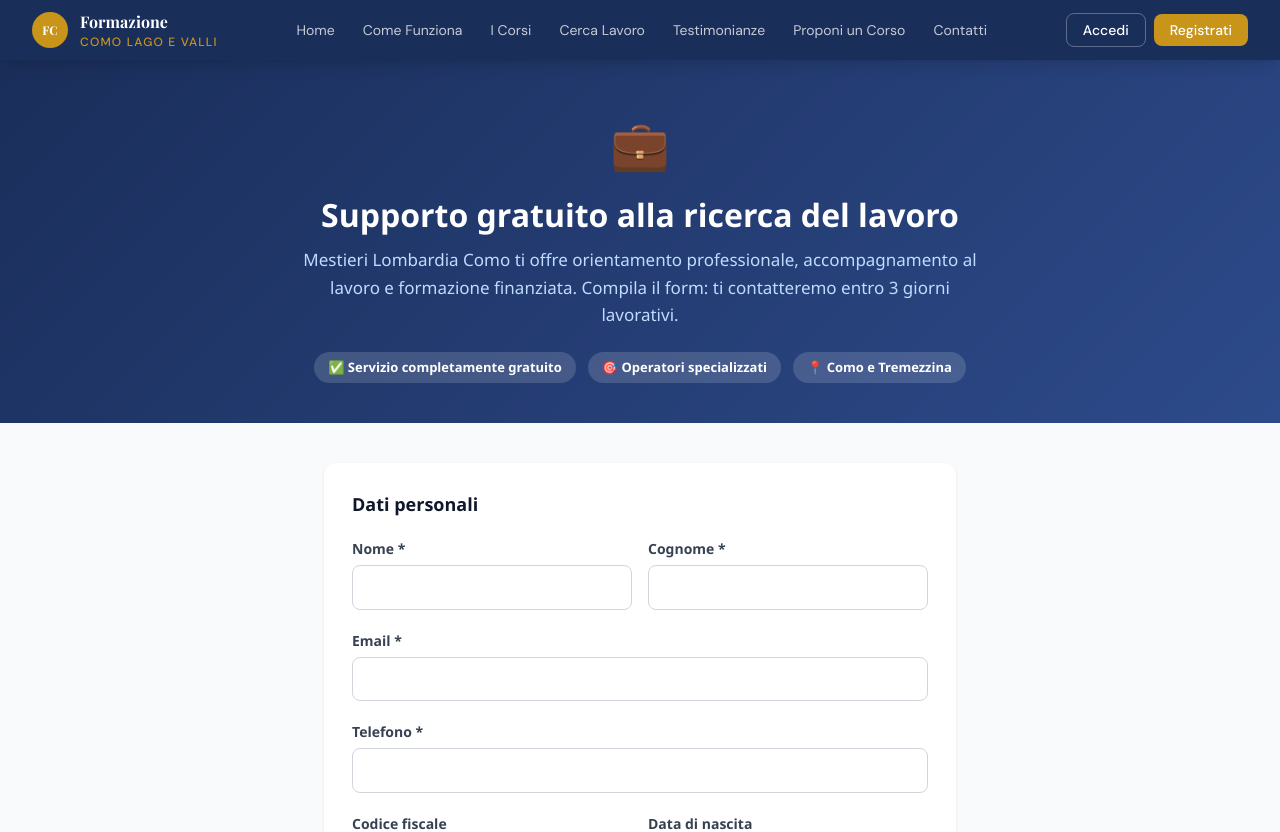
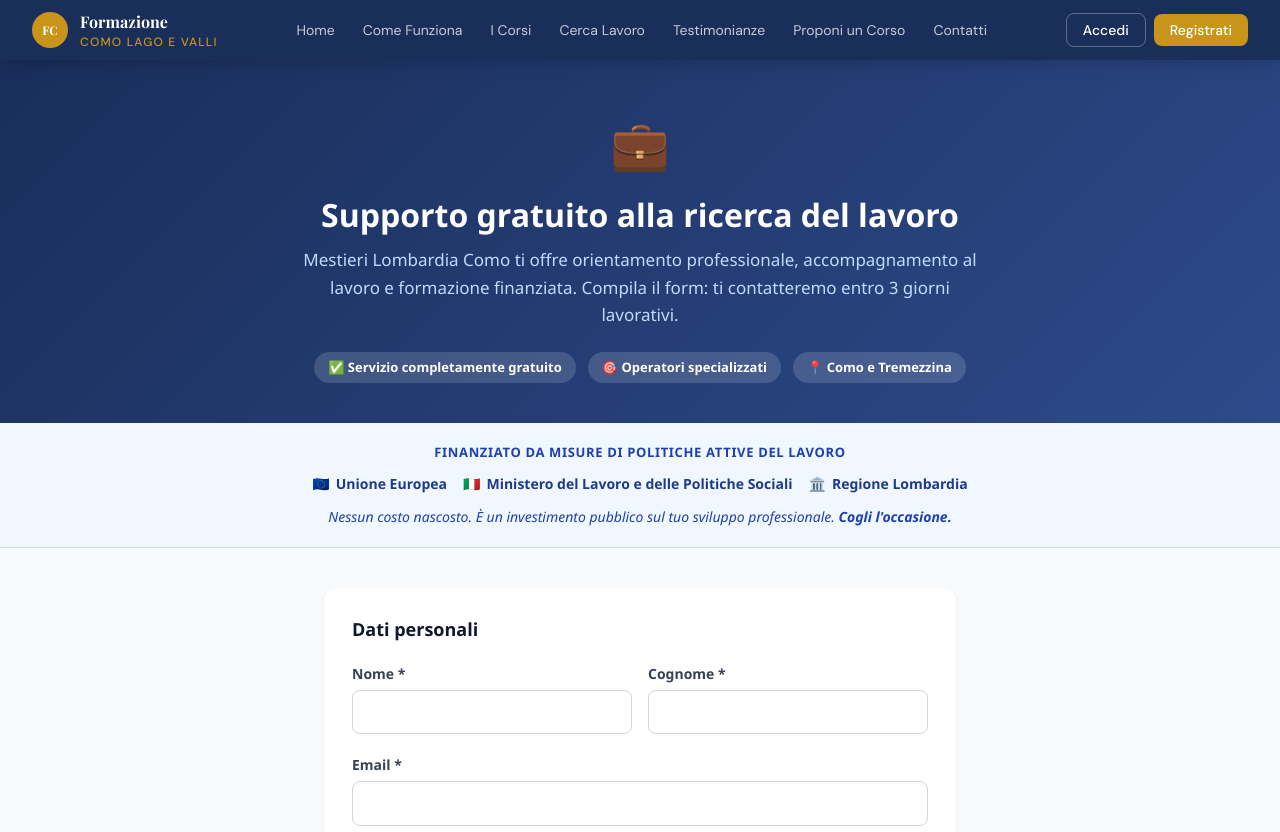
Before and after one commit to Mikiborzi/FormazioneComoLagoValli, a Next.js app: page /servizi-lavoro in a window 1280 px wide. Shown: the top 832 px of the page. Built offline with nearby package versions, Linux system fonts and the light colour scheme; no server answers.

Commit message:
Aggiunge banner finanziamento pubblico in pagina servizi-lavoro

```diff
--- a/app/servizi-lavoro/page.jsx
+++ b/app/servizi-lavoro/page.jsx
@@ -214,6 +214,30 @@ export default function ServiziLavoro() {
         </div>
       </div>
 
+      {/* BANNER FINANZIAMENTO */}
+      <div style={{ background: '#f0f7ff', borderBottom: '1px solid #bfdbfe', padding: '20px 24px' }}>
+        <div style={{ maxWidth: '680px', margin: '0 auto', textAlign: 'center' }}>
+          <p style={{ margin: '0 0 10px', fontSize: '13px', fontWeight: '700', color: '#1e40af', textTransform: 'uppercase', letterSpacing: '0.05em' }}>
+            Finanziato da misure di Politiche Attive del Lavoro
+          </p>
+          <div style={{ display: 'flex', gap: '16px', justifyContent: 'center', flexWrap: 'wrap', marginBottom: '12px' }}>
+            {[
+              { flag: '🇪🇺', label: 'Unione Europea' },
+              { flag: '🇮🇹', label: 'Ministero del Lavoro e delle Politiche Sociali' },
+              { flag: '🏛️', label: 'Regione Lombardia' },
+            ].map(({ flag, label }) => (
+              <span key={label} style={{ display: 'flex', alignItems: 'center', gap: '6px', fontSize: '14px', color: '#1e3a8a', fontWeight: '600' }}>
+                <span>{flag}</span>
+                <span>{label}</span>
+              </span>
+            ))}
+          </div>
+          <p style={{ margin: 0, fontSize: '14px', color: '#1e40af', fontStyle: 'italic' }}>
+            Nessun costo nascosto. È un investimento pubblico sul tuo sviluppo professionale. <strong>Cogli l'occasione.</strong>
+          </p>
+        </div>
+      </div>
+
       {/* FORM */}
       <div style={{ maxWidth: '680px', margin: '0 auto', padding: '40px 24px 80px' }}>
         <form onSubmit={handleSubmit} noValidate>
```
